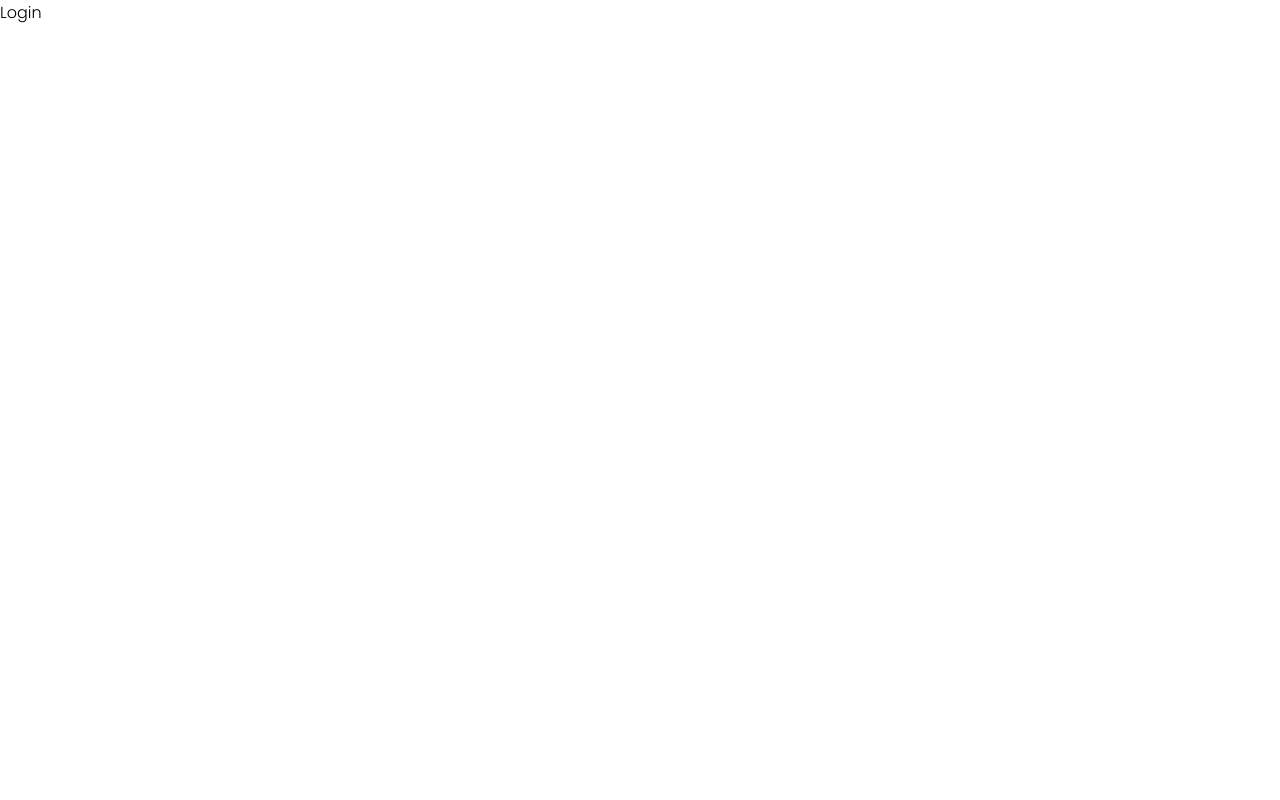
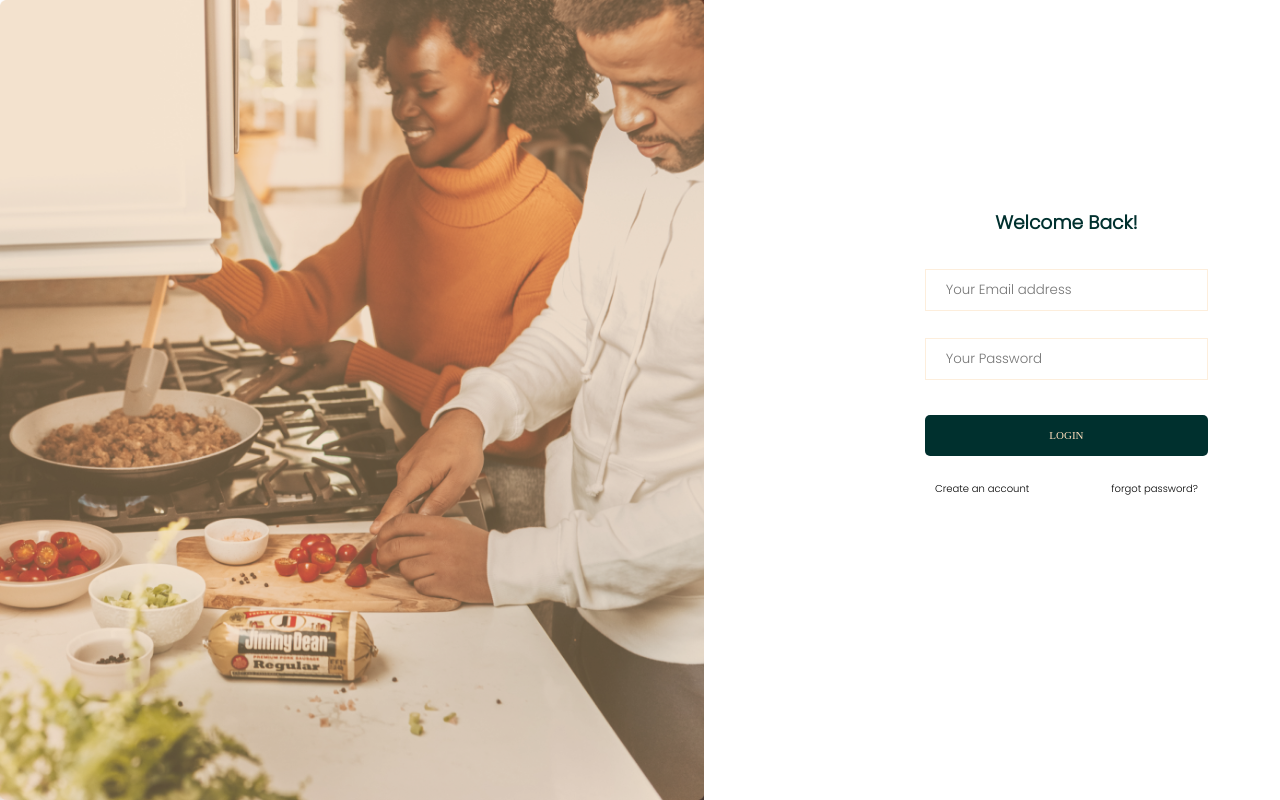
Before and after one commit to favor-I/food-app-capstone, a React (Create React App) app: page /login in a window 1280 px wide. Built offline with nearby package versions, Linux system fonts and the light colour scheme.

Commit message:
deployment for social media yt icon fix, completed login page

```diff
--- /dev/null
+++ b/src/components/Login/LoginFormComponent.js
@@ -0,0 +1,20 @@
+import React from 'react'
+import LoginRegBtn from '../Template/LoginRegBtn/LoginRegBtn'
+
+const LoginFormComponent = () => {
+  return (
+    <form className='login-form'>
+      <h3>Welcome Back!</h3>
+      <input placeholder='Your Email address'></input>
+      <input placeholder='Your Password'></input>
+      <LoginRegBtn btnText='Login' />
+      <div className='create-acct-forgot-pass-div'>
+        <p>Create an account</p>
+        <p>forgot password?</p>
+      </div>
+
+    </form>
+  )
+}
+
+export default LoginFormComponent
--- a/src/components/Socials/Socials.js
+++ b/src/components/Socials/Socials.js
@@ -6,9 +6,9 @@ import youTube from './youTube.svg'
 const Socials = () => {
   return (
     <>
-        <img src={instagram} alt='instagram icon'></img>
-        <img src={twitter} alt='twitter icon'></img>
-        <img src={twitter} alt='twitter icon'></img>
+        <img src={instagram} alt='Instagram icon'></img>
+        <img src={twitter} alt='Twitter icon'></img>
+        <img src={youTube} alt='YouTube icon'></img>
     </>
   )
 }
--- /dev/null
+++ b/src/components/Template/LoginRegBtn/LoginRegBtn.js
@@ -0,0 +1,10 @@
+import './login-reg-btn.models.css'
+import React from 'react'
+
+const LoginRegBtn = ({btnText}) => {
+  return (
+    <button className='login-reg-btn'>{btnText}</button>
+  )
+}
+
+export default LoginRegBtn
--- /dev/null
+++ b/src/components/Template/LoginRegBtn/login-reg-btn.models.css
@@ -0,0 +1,16 @@
+.login-reg-btn {
+    width: 25.8em;
+    border: none;
+    font-size: 11px;
+    margin-top: 2em;
+    font-weight: 400;
+    font-family: Rubik;
+    padding: 1.3em 7em;
+    border-radius: 5px;
+    text-transform: uppercase;
+    color: rgba(251, 221, 187, 1);
+    background: rgba(0, 48, 46, 1);
+}
+.login-reg-btn:hover {
+    cursor: pointer;
+}
--- /dev/null
+++ b/src/components/Template/LoginRegTemp/DividedSession.js
@@ -0,0 +1,17 @@
+import React from 'react'
+
+const DividedSession = ({backgroundImg, backgroundImgAlt, backgroundImgClassName, formComponent}) => {
+  return (
+    <>
+        <div className={backgroundImgClassName}>
+          <img src={backgroundImg} alt={backgroundImgAlt} ></img>
+          {/* <img src={backgroundImg} alt={backgroundImgAlt} ></img> */}
+        </div>
+        <div>
+        {formComponent}
+        </div>
+    </>
+  )
+}
+
+export default DividedSession
--- /dev/null
+++ b/src/css/login.css
@@ -0,0 +1,52 @@
+.login-form-wrapper {
+    display: grid;
+    grid-template-columns: repeat(2, auto);
+}
+.login-form-image-container {
+    position: fixed;
+    width: 55%;
+    box-sizing: border-box;
+}
+.login-form-bg-img {
+    /* position: absolute; */
+    overflow: hidden;
+    width: 100%;
+    height: 100vh;
+    background-size: cover;
+    background-image: url('../components/Login/login-background.png');
+}
+.login-form-bg-img img{
+    width: 100%;
+    height: 100%;
+}
+.login-form {
+    position: relative;
+    display: inline;
+    right: -55em;
+    padding: 13em 0em 3em 0em;
+    height: 10em;
+    width: 35%;
+    text-align: center;
+    flex-direction: column;
+    /* border: 1px solid red; */
+}
+.login-form input{
+    height: 3em;
+    padding-left: 20px;
+    margin: 1em 0em;
+    border: 1px solid rgba(251, 221, 187, 0.51);
+    width: 19.6em;
+}
+.login-form h3 {
+    margin-bottom: 1em;
+    font-weight: bold;
+    color: rgba(0, 48, 46, 1);
+}
+.create-acct-forgot-pass-div {
+    display: flex;
+    /* width: 10em; */
+    margin-top: 2.5em;
+    padding: 0em 5.5em;
+    justify-content: space-between;
+    font-size: 10px;
+}
--- a/src/pages/Home.js
+++ b/src/pages/Home.js
@@ -1,6 +1,6 @@
 import React from 'react'
 import '../App.css'
-import '../assets/css/home.css'
+import '../css/home.css'
 import Footer from '../components/Footer/Footer'
 import SectionOne from '../components/Home/SectionOne/SectionOne'
 import SectionThree from '../components/Home/SectionThree/SectionThree'
--- a/src/pages/Login.js
+++ b/src/pages/Login.js
@@ -1,8 +1,17 @@
 import React from 'react'
+import '../css/login.css'
+import backgroundImageCover from '../components/Login/login-background-cover.png'
+import LoginFormComponent from '../components/Login/LoginFormComponent'
+import DividedSession from '../components/Template/LoginRegTemp/DividedSession'
 
 const Login = () => {
   return (
-    <div>Login</div>
+    <div className='login-form-wrapper'>
+    <div className='login-form-image-container'>
+      <DividedSession backgroundImg={backgroundImageCover} backgroundImgAlt='Login background' backgroundImgClassName={'login-form-bg-img'}  />
+    </div>
+    <LoginFormComponent />
+    </div>
   )
 }
 
```
Also changed, not shown: src/assets/css/sign-up.css (deleted), src/components/Login/login-background-cover.png (added), src/components/Login/login-background.png (added), src/css/home.css (renamed from src/assets/css/home.css), src/css/sign-up.css (added).
